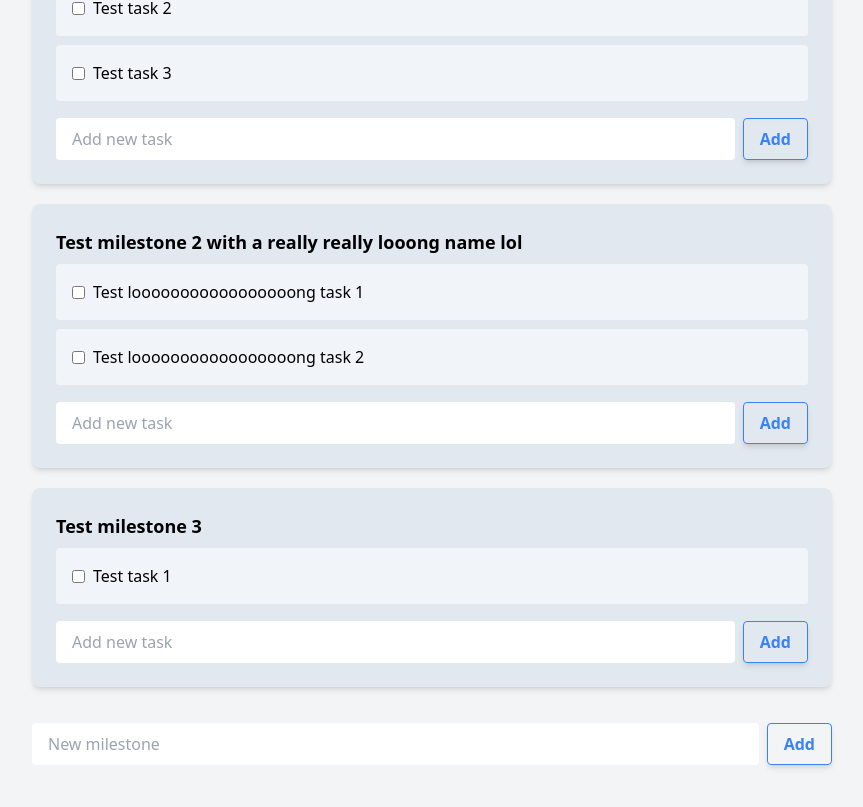
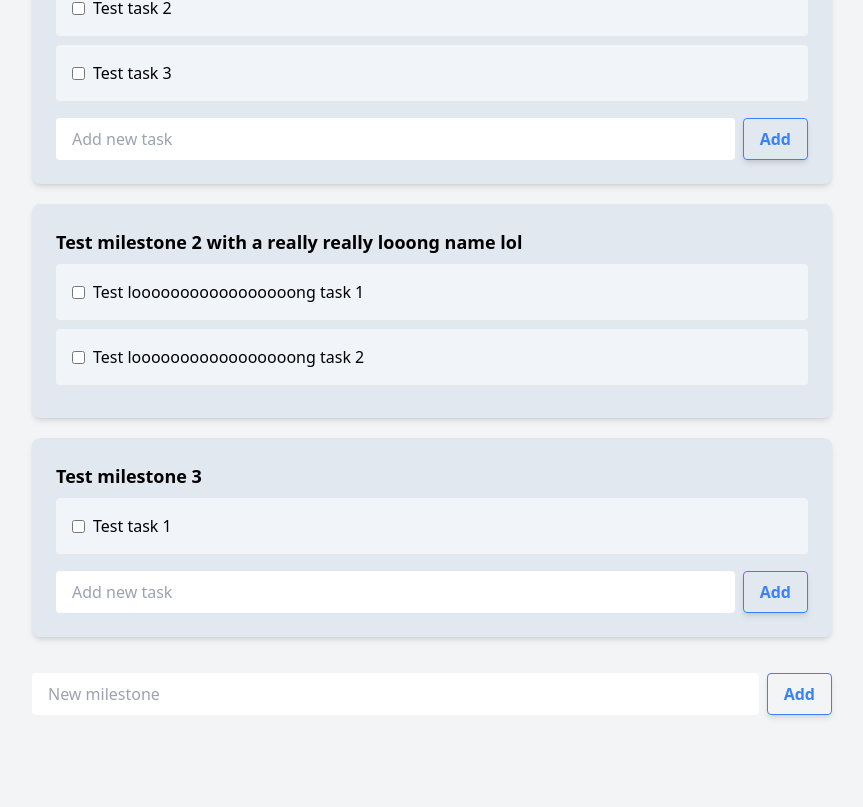
Before and after one commit to my-hack-club-projects/project-manager, a Vue app in the folder frontend/: page /projects/0/0/view/ in a window 1280 px wide. Shown: the part 437-1244 px from the top of the page, without its empty margins (208-1071 px from the left). Built offline with nearby package versions, Linux system fonts and the light colour scheme.

Commit message:
Hide add task form when container is completed

```diff
--- a/frontend/src/components/task/TaskContainer.vue
+++ b/frontend/src/components/task/TaskContainer.vue
@@ -16,7 +16,10 @@
 
         <TaskList :tasks="tasks" :disable-drag="is_completed" @delete-task="deleteTask" @edit-task="editTask"
             @toggle-complete="toggleComplete" @sort-tasks="sortTasks" />
-        <AddTaskForm ref="addTaskForm" @add-task="addTask" />
+
+        <div v-if="!is_completed">
+            <AddTaskForm ref="addTaskForm" @add-task="addTask" />
+        </div>
     </div>
 </template>
 
@@ -41,7 +44,8 @@ export default {
     },
     data() {
         return {
-            isHovered: false
+            isHovered: false,
+            is_completed: this.is_completed
         };
     },
     methods: {
@@ -93,6 +97,8 @@ export default {
                         break;
                     }
                 }
+
+                this.is_completed = this.tasks.every(task => task.is_completed);
             });
         },
         sortTasks(newTasks) {
```
